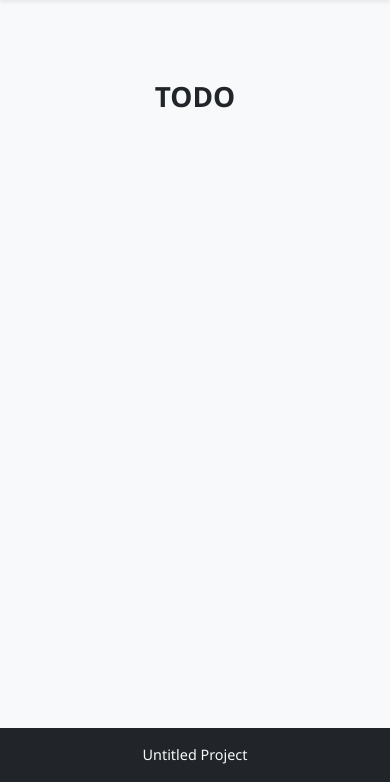
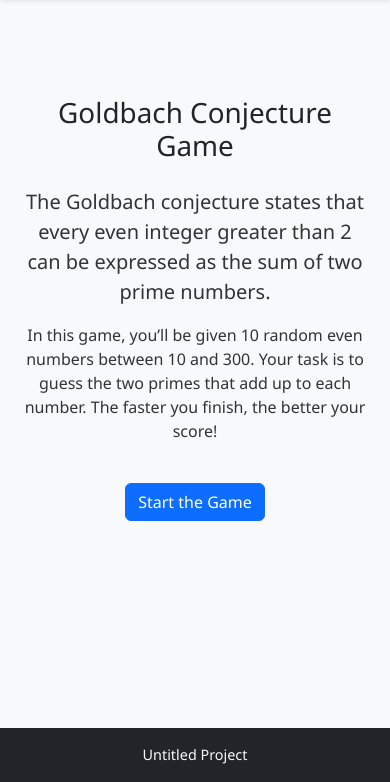
Before and after one commit to AFKMartin/CS50W-Final-Project, a Django app: page /golbatch/ in a window 390 px wide. Shown: the part 62-844 px from the top of the page. Run offline with Django 5.2, Linux system fonts and the light colour scheme.

Commit message:
Golbatch implemented

```diff
--- /dev/null
+++ b/explorer/static/explorer/golbatch.js
@@ -0,0 +1,81 @@
+// Descriptions animation
+window.onload = () => {
+    setTimeout(() => {
+        document.getElementById("conjecture").classList.add("show");
+    }, 500);
+
+    setTimeout(() => {
+        document.getElementById("rules").classList.add("show");
+    }, 1500);
+};
+
+let numbers = []
+let currentIndex = 0;
+let startTime, timerInterval;
+
+// Generate even numbers between 10 and 300
+function generateEvenNumbers() {
+    numbers = [];
+    while(numbers.length < 10){
+        let n = Math.floor(Math.random() * (300-10+1)) + 10;
+        if (n % 2 === 0 && n > 2) numbers.push(n);
+    }
+}
+
+// Start the game
+function startGame() {
+    generateEvenNumbers();
+    currentIndex = 0;
+    document.getElementById("gameArea").classList.remove("d-none");
+    document.getElementById("startBtn").classList.add("d-none");
+    startTime = Date.now();
+    timerInterval = setInterval(updateTimer, 1000);
+    showNumber();
+}
+
+function showNumber() {
+    document.getElementById("currentNumber").innerText = "Find two primes that sum to: " + numbers[currentIndex];
+    document.getElementById("feedback").innerText = "";
+    document.getElementById("prime1").value = "";
+    document.getElementById("prime2").value = "";
+    document.getElementById("progress").innerText = (currentIndex + 1) + " / " + numbers.length;
+}
+
+function updateTimer() {
+    let elapsed = Math.floor((Date.now() - startTime) / 1000);
+    document.getElementById("timer").innerText = "Time: " + elapsed + "s";
+}
+
+// Prime checker
+function isPrime(num) {
+    if (num < 2) return false;
+    for (let i = 2; i <= Math.sqrt(num); i++) {
+        if (num % i === 0) return false;
+    }
+    return true;
+}
+
+document.getElementById("startBtn").addEventListener("click", startGame);
+
+document.getElementById("primeForm").addEventListener("submit", function(e){
+    e.preventDefault();
+    let p1 = parseInt(document.getElementById("prime1").value);
+    let p2 = parseInt(document.getElementById("prime2").value);
+    let target = numbers[currentIndex];
+
+    if (isPrime(p1) && isPrime(p2) && p1 + p2 === target) {
+      document.getElementById("feedback").innerText = "Correct!";
+      currentIndex++;
+      if (currentIndex < numbers.length) {
+        setTimeout(showNumber, 1000);
+      } else {
+        clearInterval(timerInterval);
+        let finalTime = Math.floor((Date.now() - startTime) / 1000);
+        document.getElementById("gameArea").classList.add("d-none");
+        document.getElementById("resultArea").classList.remove("d-none");
+        document.getElementById("finalScore").innerText = finalTime;
+      }
+    } else {
+      document.getElementById("feedback").innerText = "Try again!";
+    }
+});
--- a/explorer/static/explorer/styles.css
+++ b/explorer/static/explorer/styles.css
@@ -57,8 +57,8 @@ h1, h2, h3 {
   color: #212529;
 }
 
-/* Centered content tweaks */
-.text-center {
+/* Custom spacing avoid overriding Bootstrap */
+.mt-custom {
   margin-top: 2rem;
 }
 
@@ -96,3 +96,16 @@ canvas {
 .tab-content {
   padding-top: 1rem;
 }
+
+.fade {
+  opacity: 0;
+  transform: translateY(20px);
+  filter: blur(4px);
+  transition: opacity 2s ease-in-out, transform 2s ease-in-out, filter 2s ease-in-out;
+}
+
+.fade.show {
+  opacity: 1;
+  transform: translateY(0);
+  filter: blur(0);
+}
--- /dev/null
+++ b/explorer/static/explorer/test.js
@@ -0,0 +1 @@
+// To test specific stuff
--- a/explorer/templates/explorer/golbatch.html
+++ b/explorer/templates/explorer/golbatch.html
@@ -1,9 +1,65 @@
 {% extends "explorer/layout.html" %}
+{% load static %}
 
-{% block title %}TODO{% endblock %}
+{% block title %}Goldbach Game{% endblock %}
 
 {% block content %}
-  <div class="text-center">
-    <h1 class="fw-bold mb-4">TODO</h1>
+<div class="container text-center mt-5">
+  <h1 class="mb-4">Goldbach Conjecture Game</h1>
+
+  <!-- Description -->
+  <p id="conjecture" class="lead fade">
+    The Goldbach conjecture states that every even integer greater than 2
+    can be expressed as the sum of two prime numbers.
+  </p>
+
+  <p id="rules" class="mt-3 fade">
+    In this game, you’ll be given 10 random even numbers between 10 and 300.
+    Your task is to guess the two primes that add up to each number.
+    The faster you finish, the better your score!
+  </p>
+
+  <button id="startBtn" class="btn btn-primary mt-4">Start the Game</button>
+
+  <!-- Game area -->
+   <div id="gameArea" class="mt-5 d-none">
+    <p id="progress" class="mt-3 fw-bold"></p>
+    <h3 id="currentNumber"></h3>
+    <form id="primeForm" class="row g-2 justify-content-center">
+
+      <!-- Prime 1-->
+       <div class="col-12 col-md-auto">
+        <input type="number" id="prime1" placeholder="Prime 1" class="form-control" required>
+       </div>
+
+      <!-- Plus symbol -->
+       <div class="col-12 col-md-auto text-center align-self-center">
+        <span>+</span>
+       </div>
+
+      <!-- Prime 2 -->
+       <div class="col-12 col-md-auto">
+        <input type="number" id="prime2" placeholder="Prime 2" class="form-control" required>
+       </div>
+
+      <!-- Submit -->
+       <div class="col-12 col-md-auto">
+        <button type="submit" class="btn btn-success w-100">Submit</button>
+       </div>
+    </form>
+
+    <p id="feedback" class="mt-3"></p>
+    <p id="timer" class="mt-3 fw-bold"></p>
+   </div>
+
+  <!-- Results -->
+  <div id="resultArea" class="mt-5 d-none">
+    <h2>Your Score: <span id="finalScore"></span> seconds</h2>
+    <button onclick="location.reload()" class="btn btn-secondary mt-3">Play Again</button>
   </div>
+</div>
+
+<!-- Load golbatch.js -->
+<script src="{% static 'explorer/golbatch.js' %}"></script>
+
 {% endblock %}
```
Also changed, not shown: explorer/static/explorer/collatz.js (+28 -1 lines), explorer/static/explorer/fade.js (added, +14 -0 lines), explorer/templates/explorer/collatz.html (+31 -78 lines).
